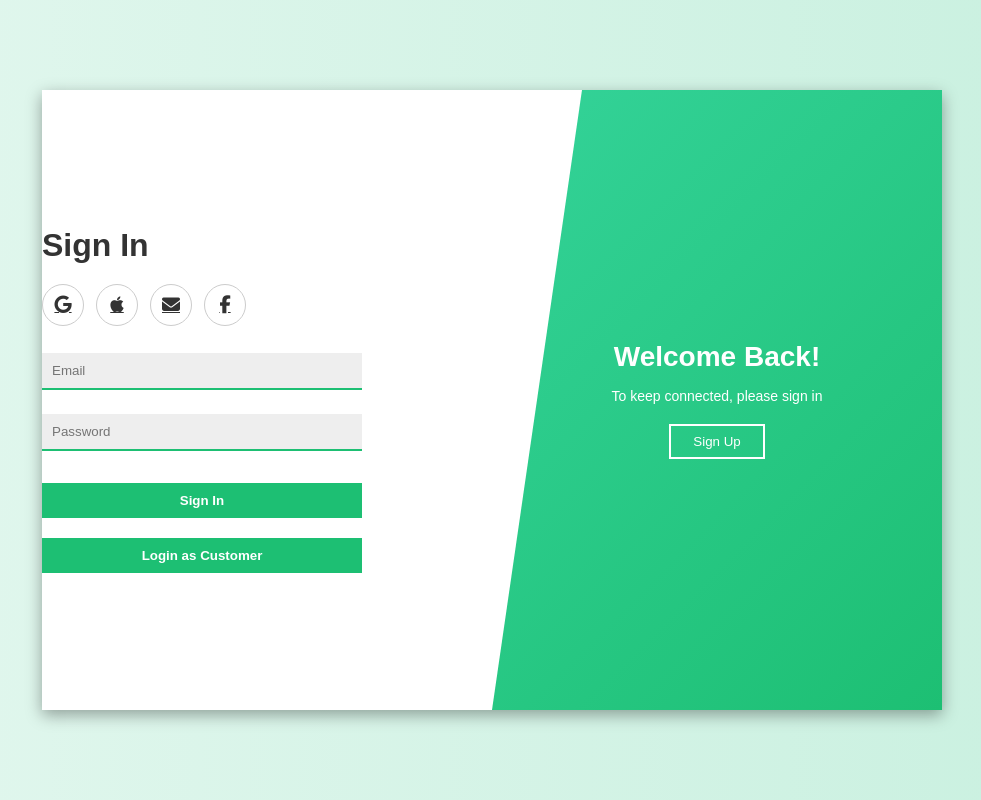
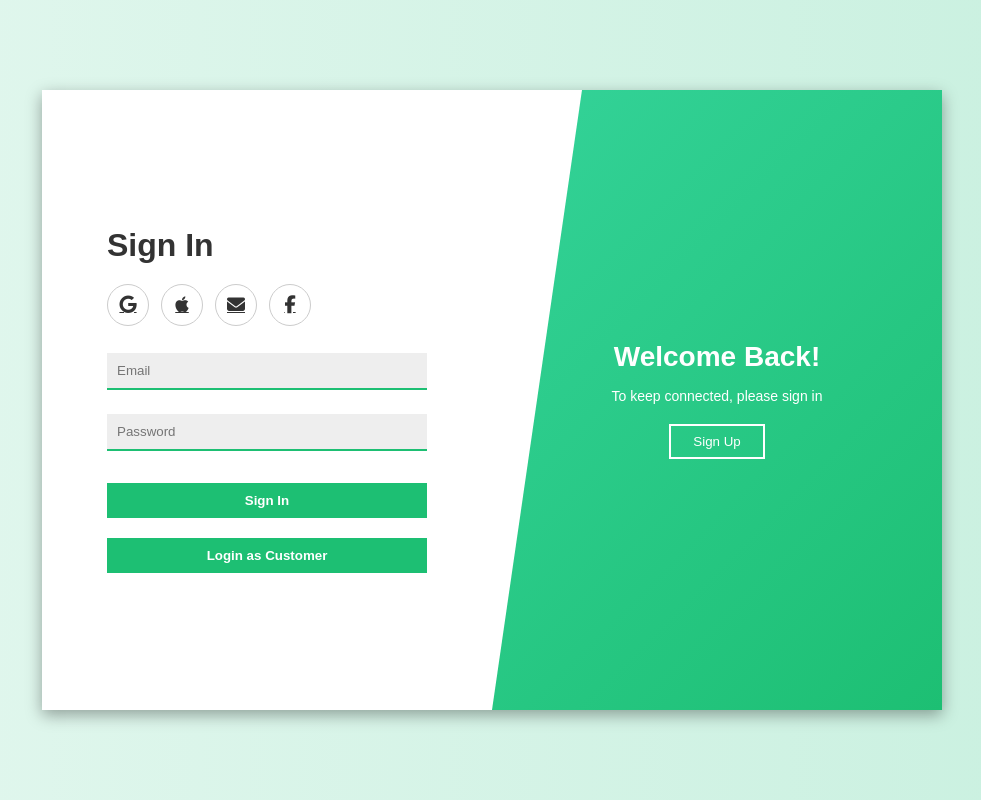
Before and after one commit to amelia123k/reviewing-it-, a React (Vite) app: page /business in a window 1280 px wide. Shown: the whole page, without its empty margins (148-1129 px from the left). Built offline with nearby package versions, Linux system fonts and the light colour scheme.

Commit message:
business & user signup ui and navigation included

```diff
--- a/src/components/BusinessSignUp/BusinessSignUp.css
+++ b/src/components/BusinessSignUp/BusinessSignUp.css
@@ -11,7 +11,7 @@
 /* FORM AREA */
 .business-form-container {
   position: absolute;
-
+  width: 50%;
   height: 100%;
   left: 0;
   display: flex;
@@ -81,7 +81,6 @@
   border-color: #1dbf73;
 }
 
-/* VISIBILITY */
 .business-sign-in {
   opacity: 1;
   z-index: 2;
```
